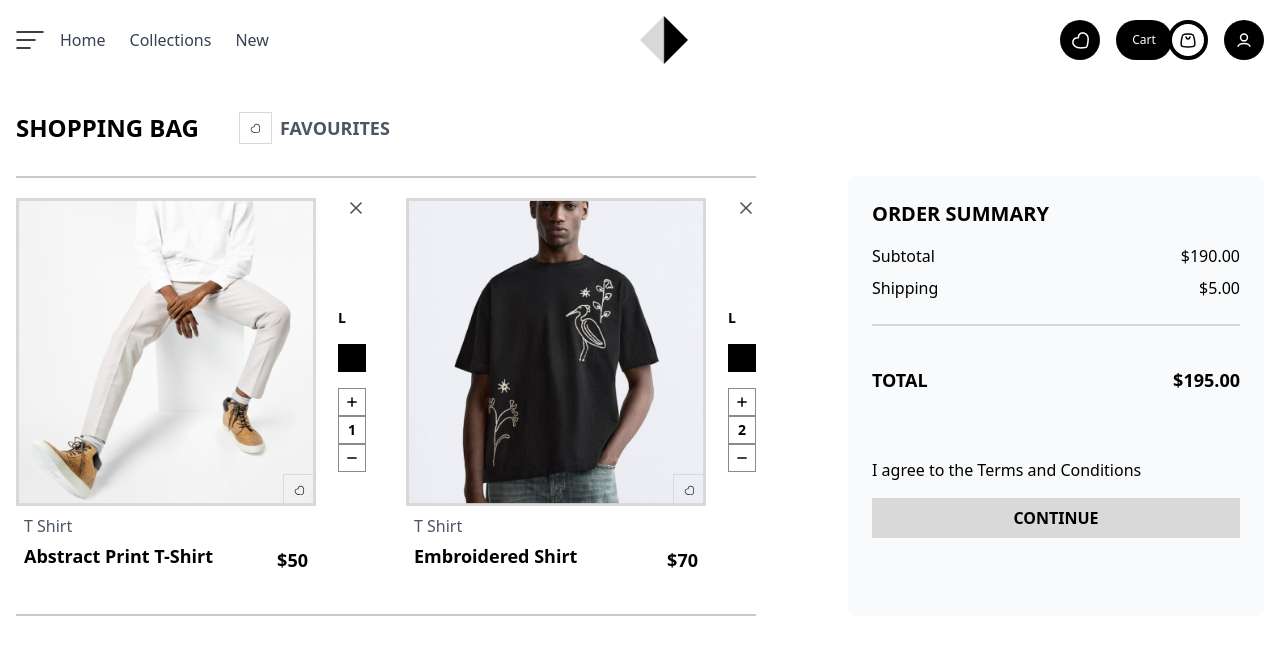
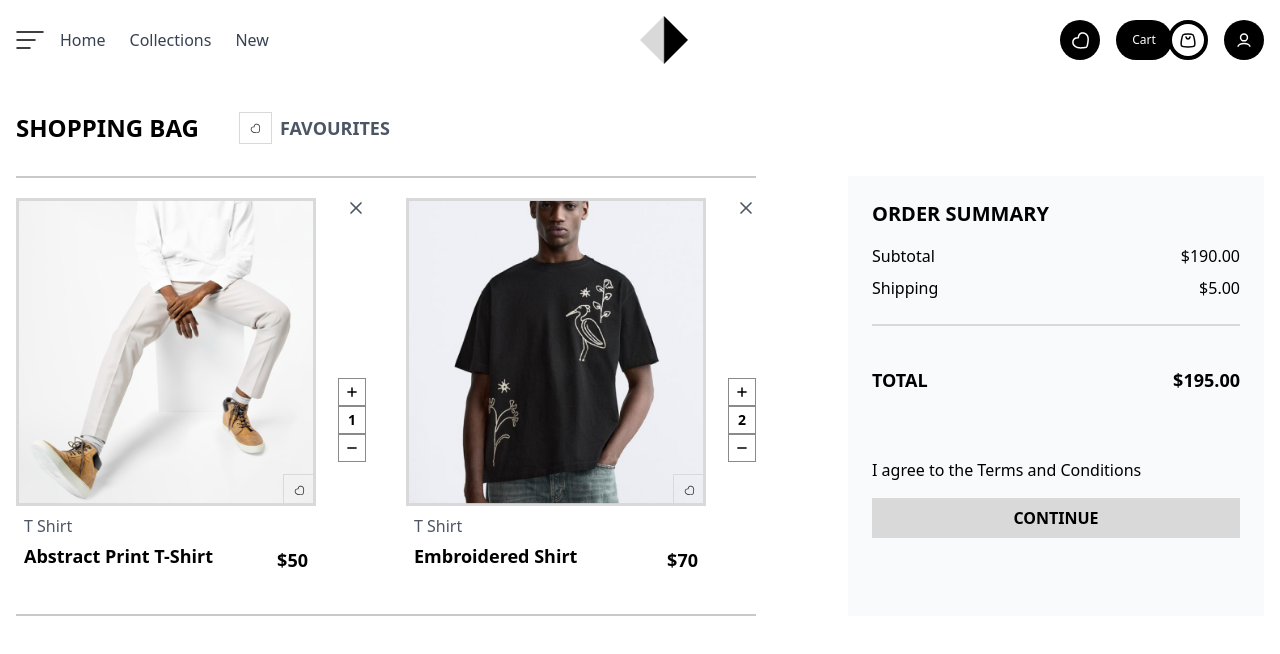
Before and after one commit to Acquaah-Emmanuel-Kofi/fashion-commerce, a Next.js app: page /cart in a window 1280 px wide. Shown: the top 654 px of the page. Built offline with nearby package versions, Linux system fonts and the light colour scheme.

Commit message:
refactor: update cart item and summary with cart item interface

```diff
--- a/src/app/cart/components/CartItem.tsx
+++ b/src/app/cart/components/CartItem.tsx
@@ -2,24 +2,33 @@
 
 import Image from "next/image";
 import { FiX } from "react-icons/fi";
-import { IProduct } from "@/modules/interfaces/products.interface";
+import { ICartItem } from "@/modules/interfaces/products.interface";
 import AddToFavoriteButton from "@/app/shared/components/AddToFavoriteButton";
 import { FaMinus, FaPlus } from "react-icons/fa6";
 import Link from "next/link";
 
-const CartItem = ({ thumbnail, title, description, price, id, quantity }: IProduct) => {
+const CartItem = ({
+  thumbnail,
+  title,
+  description,
+  price,
+  id,
+  quantity,
+  size,
+  color,
+}: ICartItem) => {
   return (
-    <Link
-      href={`/products/${id}`}
-      className="flex justify-between relative lg:w-[350px]"
-    >
+    <div className="flex justify-between relative lg:w-[350px]">
       <button
         type="button"
         className="absolute top-0 right-0 text-gray-600 hover:text-gray-800"
       >
         <FiX size={20} />
       </button>
-      <div className="w-[300px] max-h-[350px] lg:max-h-[450px] bg-white overflow-hidden cursor-pointer">
+      <Link
+        href={`/products/${id}`}
+        className="w-[300px] max-h-[350px] lg:max-h-[450px] bg-white overflow-hidden cursor-pointer"
+      >
         <div className="relative">
           <Image
             src={thumbnail}
@@ -47,12 +56,12 @@ const CartItem = ({ thumbnail, title, description, price, id, quantity }: IProdu
             </p>
           </div>
         </div>
-      </div>
+      </Link>
 
       <div className="flex flex-col justify-center gap-4">
-        <p className="text-sm font-bold text-black">L</p>
+        <p className="text-sm font-bold text-black">{size}</p>
 
-        <div className="w-7 h-7" style={{ background: "black" }}></div>
+        <div className="w-7 h-7" style={{ background: color }}></div>
 
         <div className="flex flex-col items-center">
           <button className="w-7 h-7 flex text-xs items-center justify-center border border-[#8A8A8A] hover:bg-gray-200 disabled:text-[#8A8A8A]">
@@ -66,7 +75,7 @@ const CartItem = ({ thumbnail, title, description, price, id, quantity }: IProdu
           </button>
         </div>
       </div>
-    </Link>
+    </div>
   );
 };
 
--- a/src/app/cart/components/CartSummary.tsx
+++ b/src/app/cart/components/CartSummary.tsx
@@ -1,7 +1,7 @@
-import { IProduct } from "@/modules/interfaces/products.interface";
+import { ICartItem } from "@/modules/interfaces/products.interface";
 
 interface CartSummaryProps {
-  cartItems: IProduct[];
+  cartItems: ICartItem[];
 }
 
 const CartSummary = ({ cartItems }: CartSummaryProps) => {
@@ -11,7 +11,7 @@ const CartSummary = ({ cartItems }: CartSummaryProps) => {
   );
 
   return (
-    <div className="lg:w-1/3 bg-gray-50 lg:p-6 rounded-lg">
+    <div className="lg:w-1/3 bg-gray-50 lg:p-6">
       <h2 className="text-xl font-bold mb-4 uppercase">Order Summary</h2>
       <div className="flex justify-between mb-2">
         <p>Subtotal</p>
```
